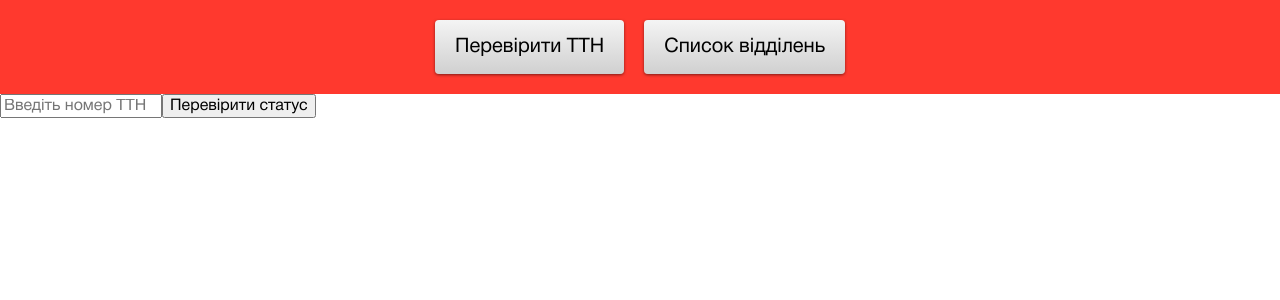
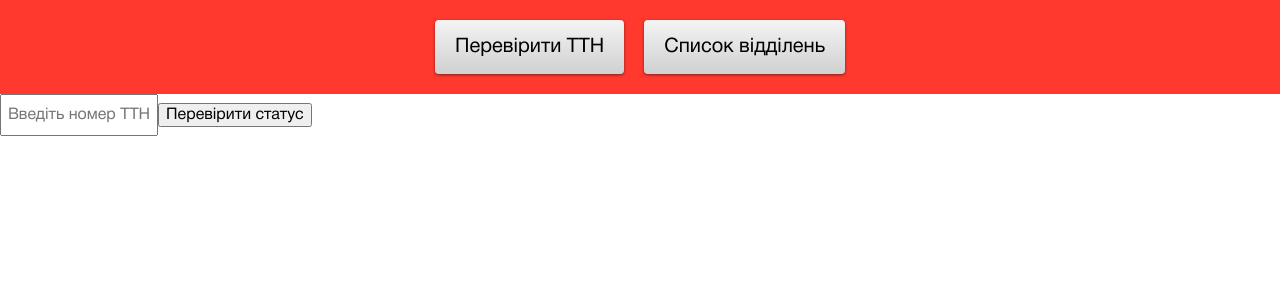
Before and after one commit to Ivan-GoIT/nova-pochta, a React (Create React App) app: page / in a window 1280 px wide. Shown: the top 300 px of the page. Built offline with nearby package versions, Linux system fonts and the light colour scheme.

Commit message:
form for query is ready. To do ttnInfo component

```diff
--- a/src/components/AppControls/AppControls.jsx
+++ b/src/components/AppControls/AppControls.jsx
@@ -2,7 +2,6 @@ import css from './AppControls.module.css';
 import { NavLink } from 'react-router-dom';
 
 const AppControls = () => {
-  console.log(`${css.navigation}`);
   return (
     <header>
       <nav className={`${css.navigation}`}>
--- a/src/components/SearchForm/SearchForm.jsx
+++ b/src/components/SearchForm/SearchForm.jsx
@@ -1,25 +1,34 @@
-import css from './SearchForm.module.css'
+import css from './SearchForm.module.css';
 
-import { useState } from "react";
+import { useState } from 'react';
 
 const SearchForm = ({
+  name,
+  pattern,
   title,
   placeholder,
   formSubmitHandler,
   valueChecker,
 }) => {
   const [value, setValue] = useState('');
-console.log(value)
+
   const onChangeHandler = env => {
     const { value } = env.currentTarget;
     if (valueChecker(value)) setValue(value);
   };
+
+  const onSubmitHandler = evt => {
+    evt.preventDefault();
+    formSubmitHandler(value);
+    setValue('');
+  };
+
   return (
-    <form onSubmit={formSubmitHandler}>
+    <form onSubmit={onSubmitHandler}>
       <input
         type="text"
-        name="query"
-        pattern="^(5|2)([0-9]{13})$"
+        name={name}
+        pattern={pattern}
         required
         title={title}
         placeholder={placeholder}
--- a/src/components/SearchForm/SearchForm.module.css
+++ b/src/components/SearchForm/SearchForm.module.css
@@ -0,0 +1,9 @@
+.input {
+  padding: 10px 0;
+  font-size: 16px;
+  text-align: center;
+}
+.input::placeholder {
+  padding: 10px 0;
+  font-size: 16px;
+}
--- a/src/helpers/formProperties.js
+++ b/src/helpers/formProperties.js
@@ -6,8 +6,9 @@ const {
 
 const formProperties = {
   ttn: {
-    title:
-      'Номер відправлення має складатися з 14 цифр та починатися з 2 або 5',
+    name: 'ttn-query',
+    pattern: '\\d{14}',
+    title: 'Номер відправлення має складатися з 14 цифр',
     placeholder: 'Введіть номер ТТН',
     formSubmitHandler: ttnFormSubmitHandler,
     valueChecker: ttnChecker,
--- a/src/helpers/formSubmitHandlers/ttnFormSubmitHandler.js
+++ b/src/helpers/formSubmitHandlers/ttnFormSubmitHandler.js
@@ -1,7 +1,6 @@
-const ttnFormSubmitHandler = evt => {
-  evt.preventDefault();
+const ttnFormSubmitHandler = value => {
 
-  console.log('ttnFormSubmitHandler');
+  console.log('ttnFormSubmitHandler', value);
 };
 
 export default ttnFormSubmitHandler;
```
Also changed, not shown: src/components/Button/Button.jsx (added).
